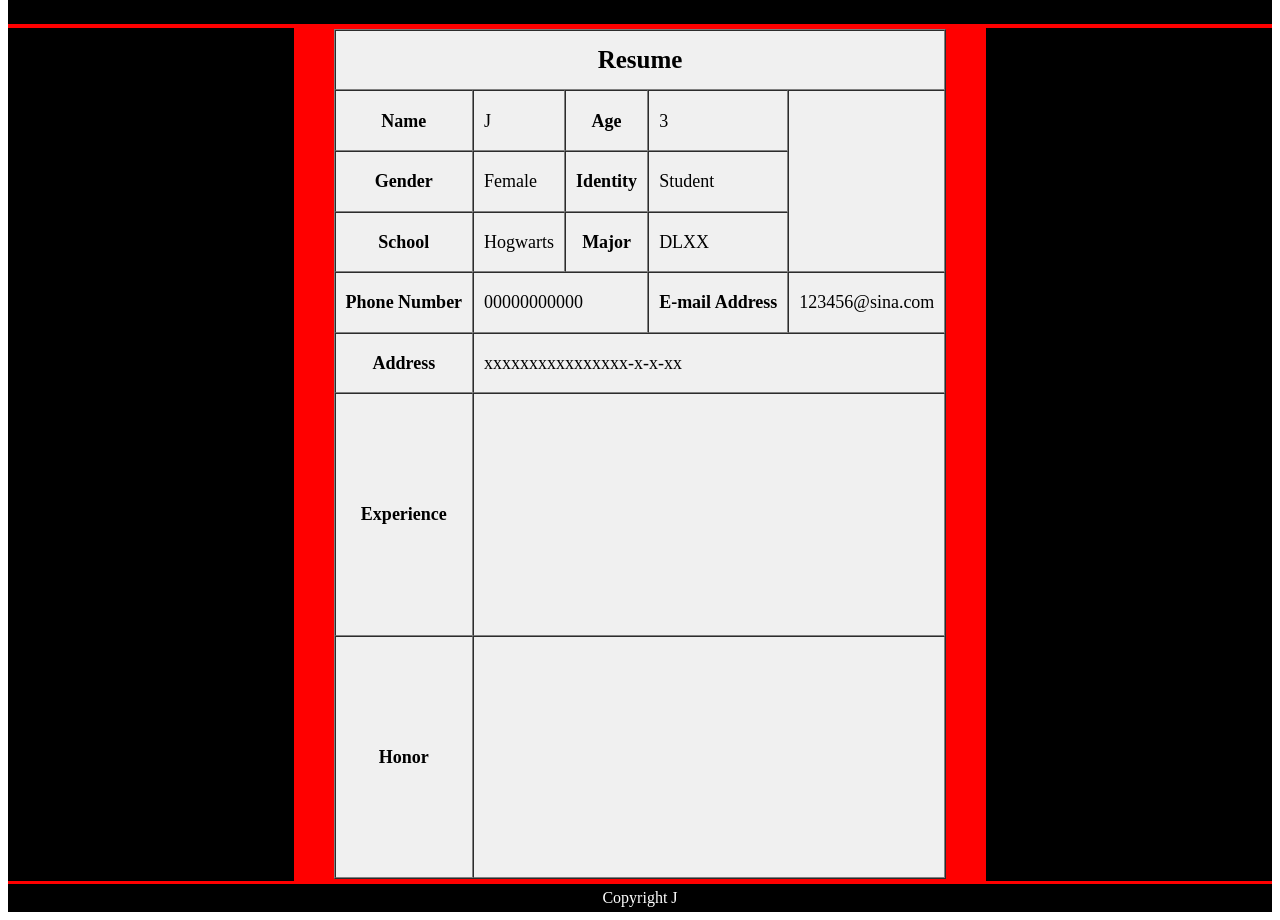
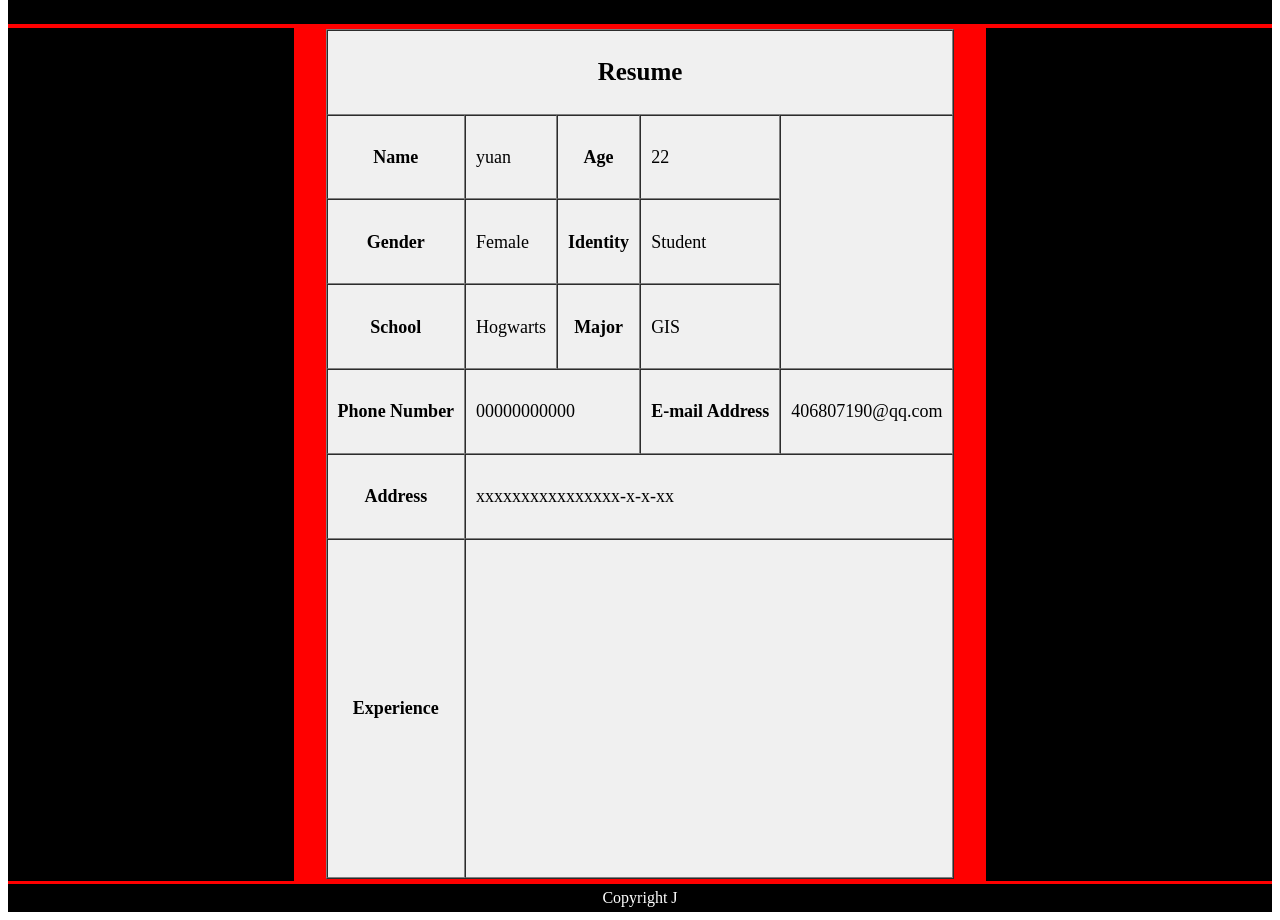
Before and after one commit to ElizaYuan/yhyy, a plain HTML site: page yuanyu.html in a window 1280 px wide. Shown: the part 74-994 px from the top of the page. Drawn offline with Linux system fonts and the light colour scheme.

Commit message:
Update yuanyu.html

```diff
--- a/yuanyu.html
+++ b/yuanyu.html
@@ -45,9 +45,9 @@
 </tr>
 <tr>
 	<th>Name</th>
-	<td>J</td>
+	<td>yuan</td>
 	<th>Age</th>
-	<td>3</td>
+	<td>22</td>
 	<td rowspan="3" background="timg.jpg"></td>
 </tr>
 <tr>
@@ -60,13 +60,13 @@
 	<th>School</th>
 	<td>Hogwarts</td>
 	<th>Major</th>
-	<td>DLXX</td>
+	<td>GIS</td>
 </tr>
 <tr>
 	<th>Phone Number</th>
 	<td colspan="2">00000000000</td>
 	<th>E-mail Address</th>
-	<td>123456@sina.com</td>
+	<td>406807190@qq.com</td>
 </tr>
 <tr>
 	<th>Address</th>
@@ -76,10 +76,7 @@
 	<th>Experience</th>
 	<td colspan="4"><p><br><br><br><br><br></p></td>
 </tr>
-<tr>
-	<th>Honor</th>
-	<td colspan="4"><p><br><br><br><br><br></p></td>
-</tr>
+
 </table>
 </div>
 
```
